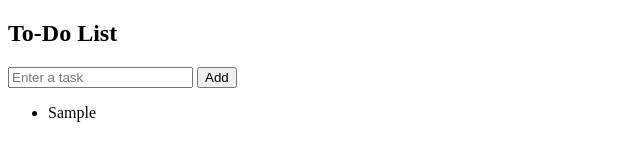
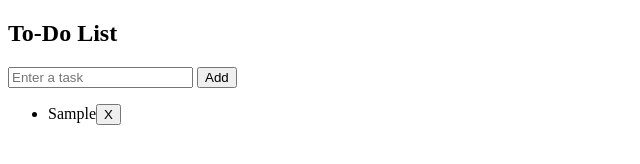
Before and after one commit to ancomalan/mealGeneratorAI, a plain HTML site: page index.html in a window 1280 px wide. Both pictures are taken after typing "Sample" into the empty fields and a click on the button "Add". Shown: the full height of the page, 0-640 px from the left. Drawn offline with Linux system fonts and the light colour scheme.

Commit message:
added delete functionality

```diff
--- a/script.js
+++ b/script.js
@@ -1,10 +1,16 @@
-const input = document.getElementById("task")//get input element and store in a variable
-const list = document.getElementById("list")//get list element from html
+const input = document.getElementById("task"); //get input element and store in a variable
+const list = document.getElementById("list"); //get list element from html
 
-//function adds task to list
-function addTask(){
-   const li = document.createElement("li"); //create a new list item element
-   li.append(input.value); //append input text to list item element
-   document.getElementById("list").append(li)//append li to list
-   input.value = "" ; //clear input box after clicking add button
+//function adds task with option for deletings
+function addTask() {
+  const li = document.createElement("li"); //create a new list item element
+  const deleteButton = document.createElement("button"); //create a new delete button for each task added
+  deleteButton.innerHTML = "X"; // add text to delete button
+  li.append(input.value); //append input text to list item element
+  li.append(deleteButton); //append delete button to li element
+  list.append(li); //append li to list
+  input.value = ""; //clear input box after clicking add button
+  deleteButton.addEventListener("click", function () {
+    li.remove();
+  }); //add event listener for delete button
 }
```
Also changed, not shown: index.html (+0 -1 lines).
